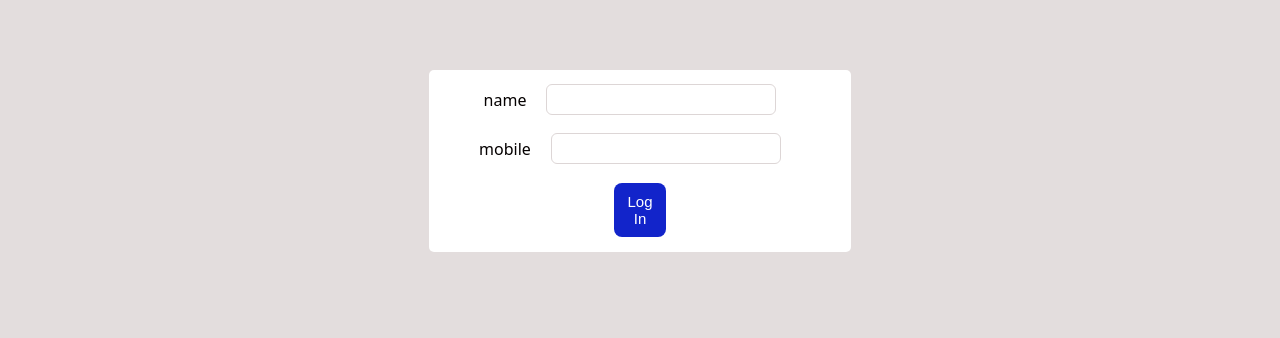
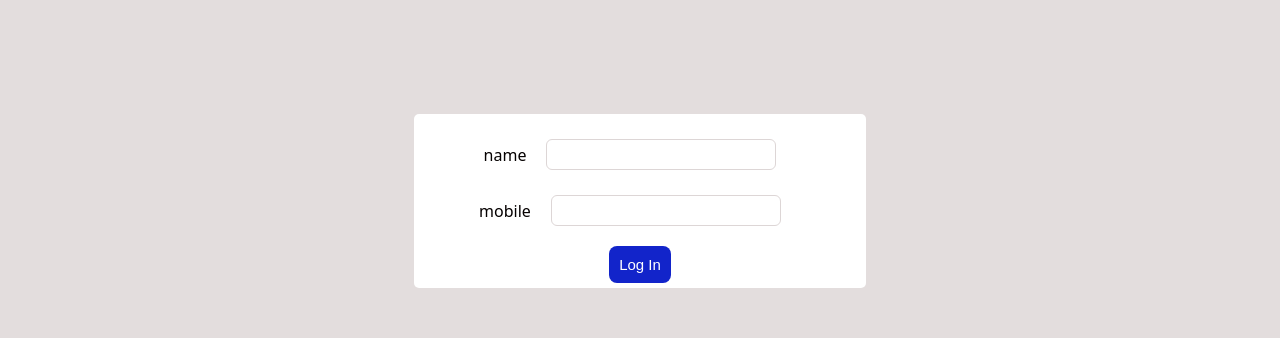
Before and after one commit to deepak-yadav-coder/OTTPRO, a React (Vite) app: page / in a window 1280 px wide. Shown: the part 263-601 px from the top of the page. Built offline with nearby package versions, Linux system fonts and the light colour scheme.

Commit message:
make responsibe home login page

```diff
--- a/src/features/auth/auth-page.jsx
+++ b/src/features/auth/auth-page.jsx
@@ -74,16 +74,19 @@ const styles = {
         display: "flex",
         justifyContent: "center",
         alignItems: "center",
-        height: "90vh",
+        height: "100vh",
         background: "#e3dddd",
+        width: '100%',
+        position: 'fixed',
     },
     form: {
-        display: 'grid',
-        width: '33%',
+        display: 'block',
         color: 'black',
         background: 'white',
         borderRadius: "5px",
-        padding: "5px"
+        padding: "5px",
+        margin: '20px',
+        width: window.screen.width < 500 ? '90%' : 'auto'
     },
     label: {
         display: 'flex',
@@ -92,7 +95,7 @@ const styles = {
         fontSize: "16px",
         fontWeight: "60px",
         color: "#050101",
-        margin: '4px',
+        margin: window.screen.width > 500 ? '15px 60px' : 'auto',
         fontFamily: "system-ui, Avenir, Helvetica, Arial, sans-serif"
 
     },
@@ -117,7 +120,7 @@ const styles = {
         display: "flex",
         justifyContent: "center",
         alignItems: "center",
-        margin: "10px 180px",
+        margin: "auto",
         padding: "10px",
         borderRadius: "8px",
         border: "none",
```
